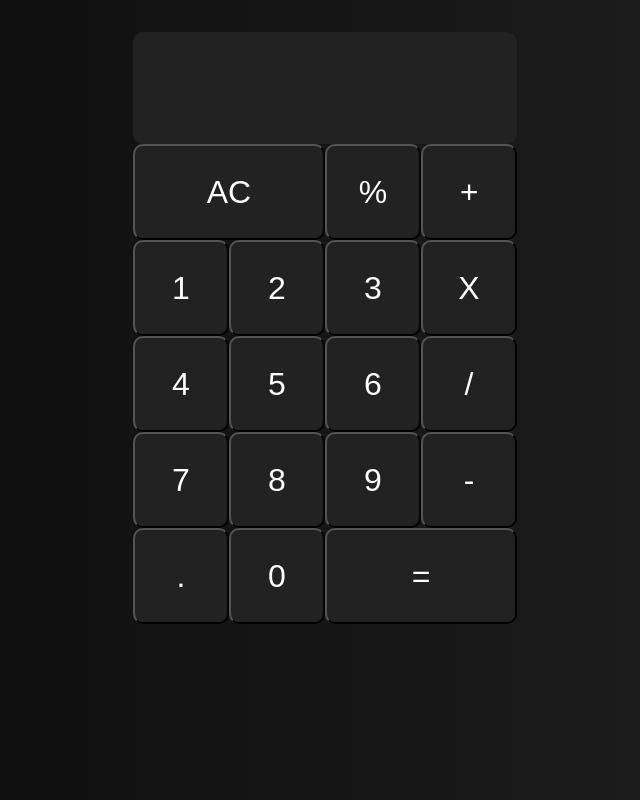
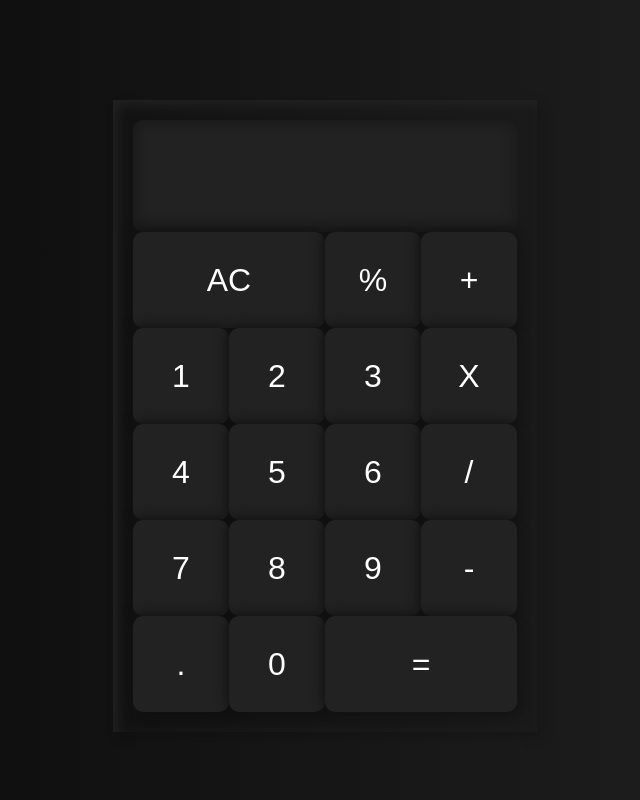
Before and after one commit to brunofelixf/Calculadora-React, a React (Create React App) app: page / in a window 1280 px wide. Shown: the whole page, without its empty margins (315-955 px from the left). Built offline with nearby package versions, Linux system fonts and the light colour scheme.

Commit message:
Neumorphism estilo

```diff
--- a/src/App.css
+++ b/src/App.css
@@ -8,13 +8,20 @@ body {
   margin: 0;
   background: linear-gradient(to right, #0a0a0a, #222);
 }
-
+.wrapper {
+  height: 100vh;
+  display: flex;
+  justify-content: center;
+  align-items: center;
+}
 .calculator-grid {
   display: grid;
   margin-top: 2rem;
   justify-content: center;
   grid-template-columns: repeat(4, 6rem);
   grid-template-rows: minmax(7rem, auto) repeat(5, 6rem);
+  box-shadow: inset 5px 5px 12px #222, 5px 5px 12px rgba(0, 0, 0, 0.16);
+  padding: 20px;
 }
 
 .calculator-grid > button {
@@ -25,6 +32,8 @@ body {
   background-color: #222;
   border-radius: 10px;
   color: white;
+  box-shadow: -2px -2px 12px rgb(19, 18, 18), 5px 5px 12px rgb(0 0 0 /16%);
+  border: none;
 }
 
 .calculator-grid > button:hover,
@@ -48,6 +57,8 @@ body {
   word-wrap: break-word;
   word-break: break-all;
   border-radius: 10px;
+  box-shadow: inset -4px -6px 12px #1a191991, inset 5px 5px 12px rgb(0 0 0 /16%);
+  border: none;
 }
 
 .output .previous-operand {
--- a/src/App.js
+++ b/src/App.js
@@ -40,6 +40,7 @@ function App() {
   }
 
   return (
+    <div className="wrapper">
       <div className="calculator-grid">
         <div className="output">
           <div className="previous-operand">{oldNum}</div>
@@ -100,6 +101,7 @@ function App() {
           =
         </button>
       </div>
+    </div>
   )
 }
 
```
Also changed, not shown: src/logo.svg (deleted). Lines whose indentation alone changed are shown as unchanged.
